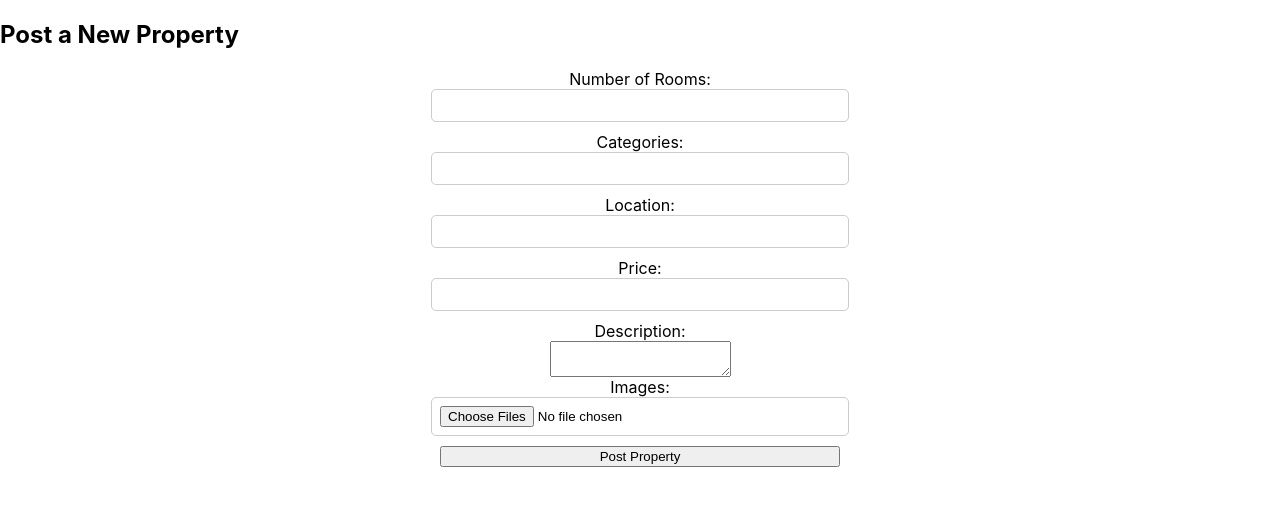
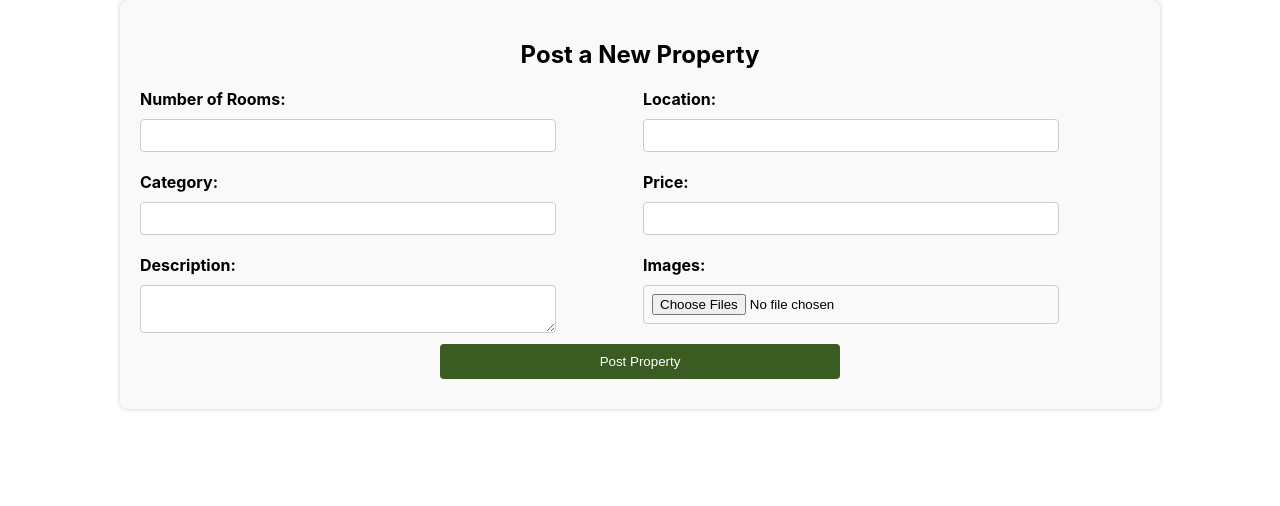
Before and after one commit to SKaranjaN/Saka-Keja2.0, a React (Create React App) app in the folder client/: page /post-property in a window 1280 px wide. Shown: the top 506 px of the page. Built offline with nearby package versions, Linux system fonts and the light colour scheme.

Commit message:
Post property css

```diff
--- a/client/src/compononents/PostProperty.js
+++ b/client/src/compononents/PostProperty.js
@@ -1,6 +1,7 @@
 import React, { useState } from 'react';
 import { useNavigate } from 'react-router-dom';
 import jwt_decode from 'jwt-decode';
+import '../styles/PostProperty.css';
 
 function PostProperty() {
   const navigate = useNavigate();
@@ -78,6 +79,7 @@ function PostProperty() {
     <div className="post-property-container">
       <h2>Post a New Property</h2>
       <form onSubmit={handleSubmit}>
+        <div className="input-pair">
           <label>Number of Rooms:</label>
           <input
             type="number"
@@ -87,7 +89,7 @@ function PostProperty() {
             required
           />
 
-        <label>Categories:</label>
+          <label>Category:</label>
           <input
             type="text"
             name="categories"
@@ -95,7 +97,9 @@ function PostProperty() {
             onChange={handleChange}
             required
           />
+        </div>
 
+        <div className="input-pair">
           <label>Location:</label>
           <input
             type="text"
@@ -113,15 +117,20 @@ function PostProperty() {
             onChange={handleChange}
             required
           />
+        </div>
 
+        <div className="input-pair">
           <label>Description:</label>
           <textarea
+          className="description-input"
           name="description"
           value={formData.description}
           onChange={handleChange}
           required
         />
+        </div>
 
+        <div className="input-pair">
           <label>Images:</label>
           <input
             type="file"
@@ -130,6 +139,7 @@ function PostProperty() {
             multiple
             onChange={handleImageChange}
           />
+        </div>
 
         <button type="submit">Post Property</button>
       </form>
--- /dev/null
+++ b/client/src/styles/PostProperty.css
@@ -0,0 +1,58 @@
+.post-property-container {
+    max-width: 1000px;
+    margin: 0 auto;
+    padding: 20px;
+    background-color: #f9f9f9;
+    border-radius: 8px;
+    box-shadow: 0 0 5px rgba(0, 0, 0, 0.2);
+  }
+
+  .post-property-container h2 {
+    margin-bottom: 20px;
+    text-align: center;
+  }
+
+  .post-property-container form {
+    display: grid;
+    gap: 10px;
+    grid-template-columns: 1fr 1fr;
+    grid-column-gap: 6px;
+  }
+
+  .post-property-container label {
+    font-weight: bold;
+  }
+
+  .post-property-container input,
+  .post-property-container textarea {
+    width: 80%;
+    padding: 8px;
+    border: 1px solid #ccc;
+    border-radius: 4px;
+    grid-column: span 2;
+  }
+
+  .post-property-container button {
+    background-color: #3a5b22;
+    color: white;
+    border: none;
+    border-radius: 4px;
+    padding: 10px 20px;
+    cursor: pointer;
+    grid-column: span 2;
+    justify-self: center;
+  }
+
+  .post-property-container button:hover {
+    background-color: #3a5b22;
+  }
+
+  .post-property-container .input-pair {
+    display: grid;
+    grid-template-columns: 1fr 1fr;
+    gap: 10px;
+  }
+
+  .post-property-container .description-input {
+    grid-column: span 2;
+  }
```
Lines whose indentation alone changed are shown as unchanged.
